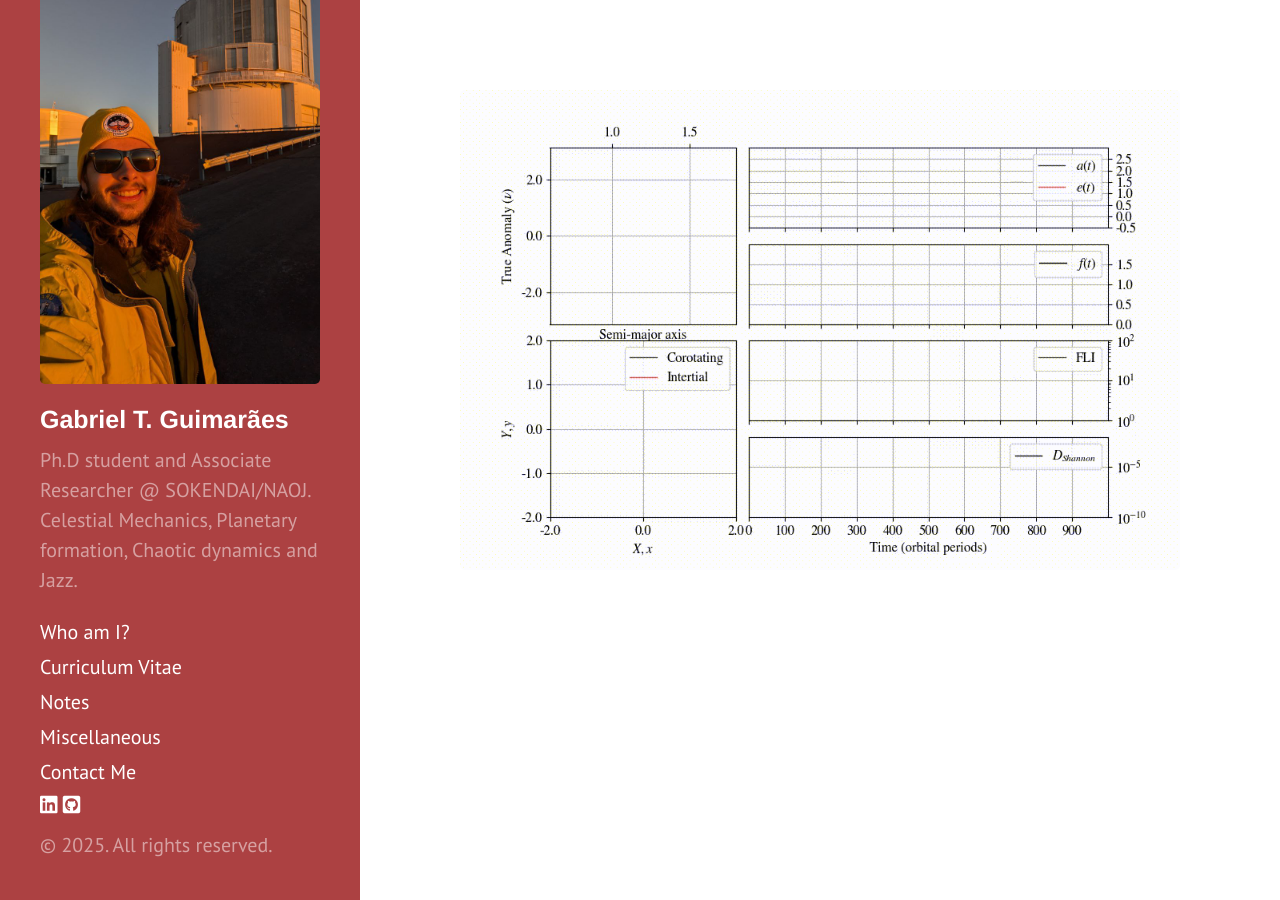
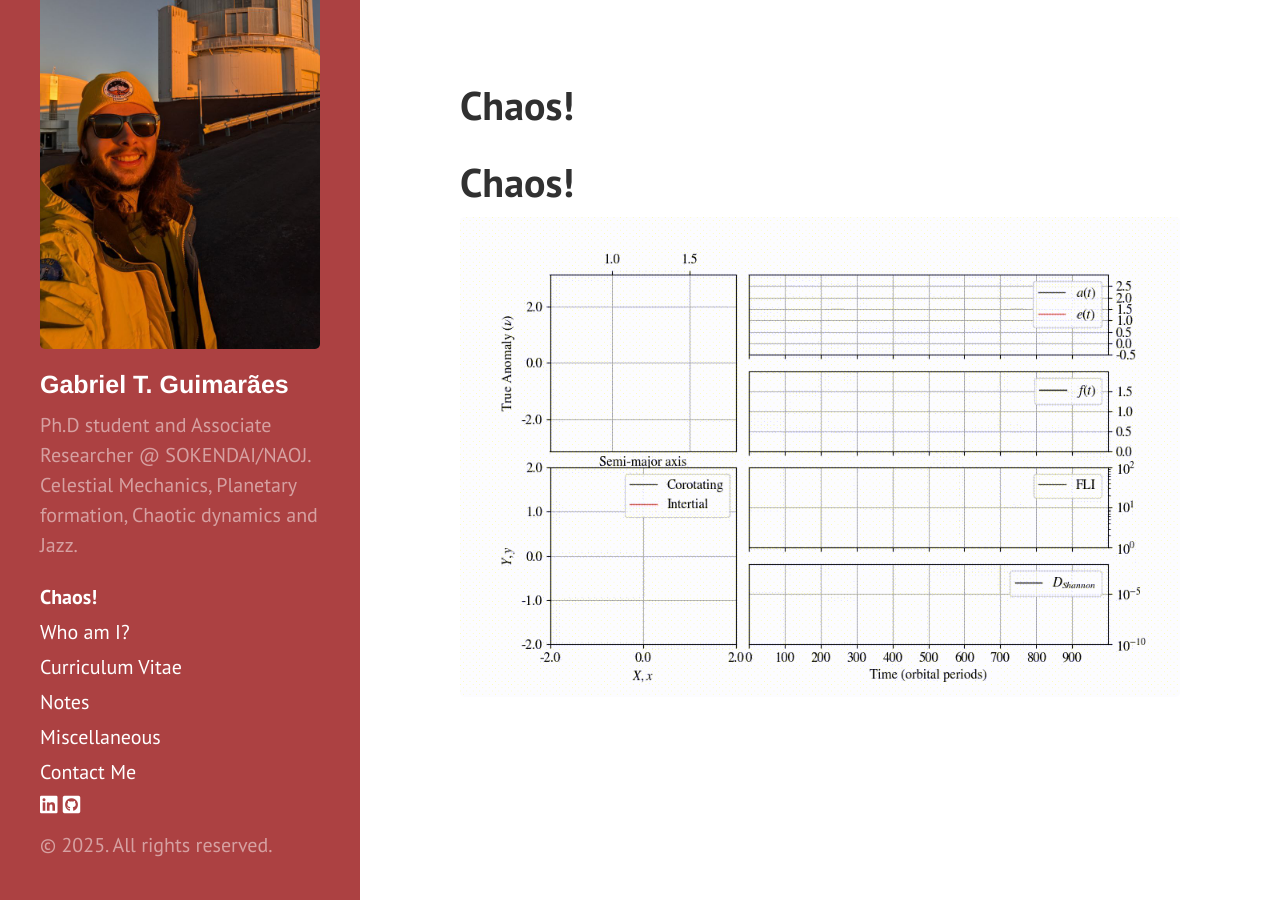
Before and after one commit to gabrieltxg/gabrieltxg.github.io, a Jekyll site: the page built from _pages/0.0-home.md, in a window 1280 px wide. Built offline with Jekyll 4.4.1, drawn with Linux system fonts in a browser that asks for light colours; nearby versions of some CDN libraries; Markdown is read by kramdown in place of the engine named in the settings; a style sheet for code colours, icons or effects is not loaded; our own code applies the rules of GitHub Pages for plain Markdown files.

Commit message:
Update 0.0-home.md

```diff
--- a/_pages/0.0-home.md
+++ b/_pages/0.0-home.md
@@ -2,5 +2,5 @@
 layout: page
 permalink: /
 ---
-
+# Chaos!
 ![An amimated Gif](./public/test_evol_chaos.gif)
```
